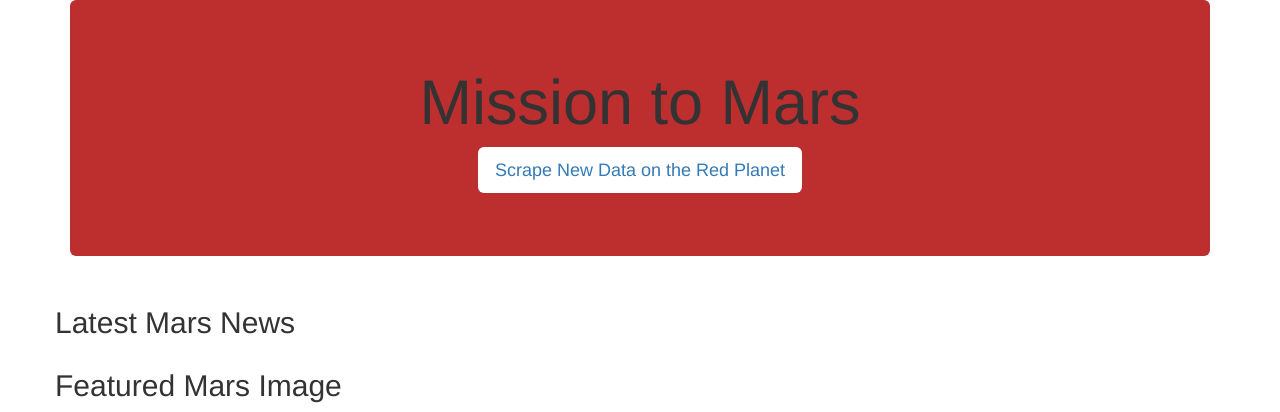
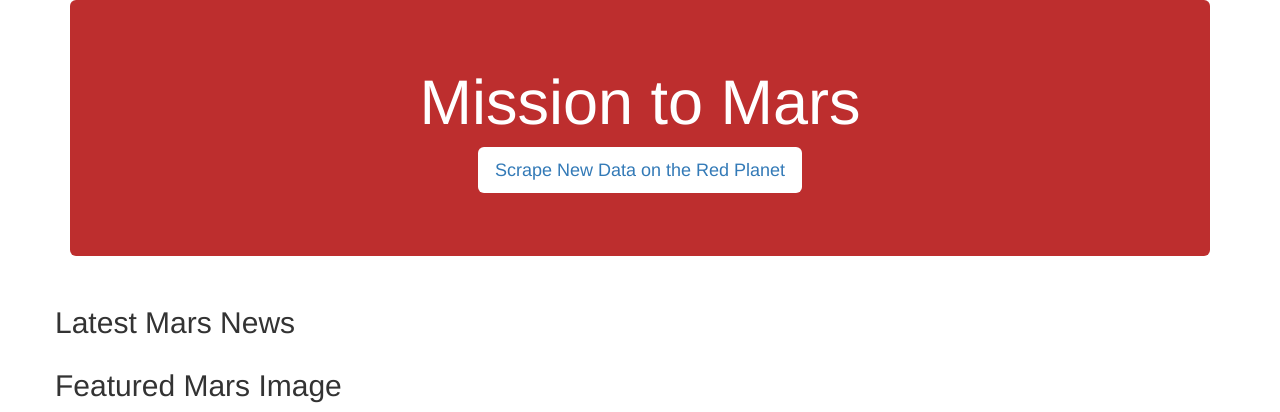
Before and after one commit to labinskin/Mission-to-Mars, a Flask app: page / in a window 1280 px wide. Shown: the top 412 px of the page. Run offline with Flask 2, Linux system fonts and the light colour scheme; data that the repository does not hold is empty; some libraries are stand-ins or nearby versions.

Commit message:
Adding app/

```diff
--- a/app/templates/index.html
+++ b/app/templates/index.html
@@ -13,7 +13,7 @@
         <div class="container">
             <!-- Add Jumbotron to Header -->
             <div class="jumbotron text-center" style="background-color:rgba(179, 13, 13, 0.863);">
-                <h1>Mission to Mars</h1>
+                <h1 style="color: white;">Mission to Mars</h1>
                 <!-- Add a button to activate scraping script -->
                 <p><a class="btn btn-outline-dark btn-lg" style="background-color:white;" href="/scrape"
                     role="button">Scrape New Data on the Red Planet</a></p>
```
